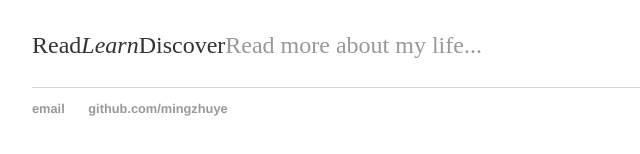
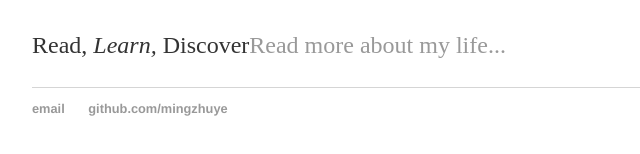
Before and after one commit to mingzhuye/mingzhuye.github.io, a plain HTML site: page index.html in a window 1280 px wide. Shown: the part 168-322 px from the top of the page, 160-800 px from the left. Drawn offline with Linux system fonts and the light colour scheme.

Commit message:
Update index.html

```diff
--- a/index.html
+++ b/index.html
@@ -17,7 +17,7 @@
 		<div class="container">
     		<div class="blurb">
         		<h1>Hi there, I'm Mingzhu Ye!</h1>
-				<p>Read<em>Learn</em>Discover<a href="/about">Read more about my life...</a></p>
+				<p>Read, <em>Learn, </em>Discover<a href="/about">Read more about my life...</a></p>
     		</div><!-- /.blurb -->
 		</div><!-- /.container -->
 		<footer>
```
